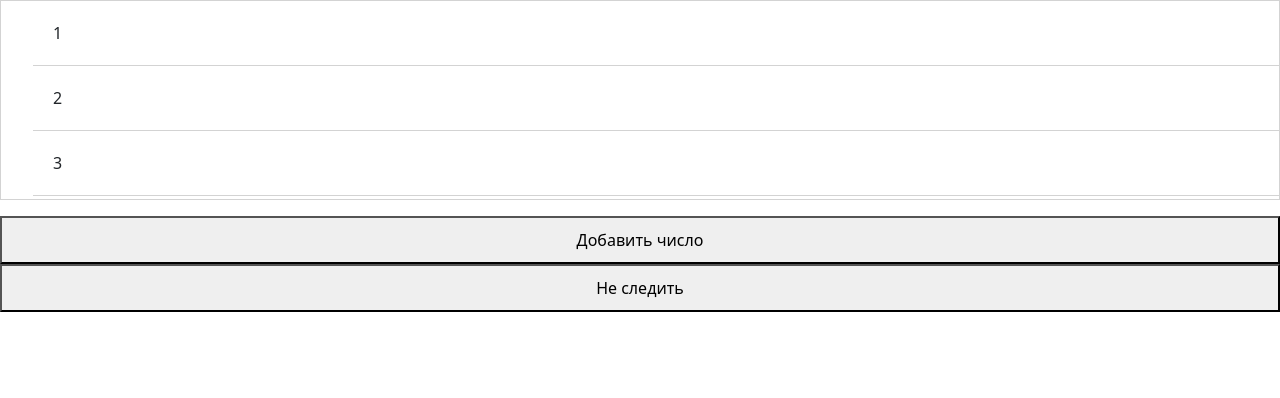
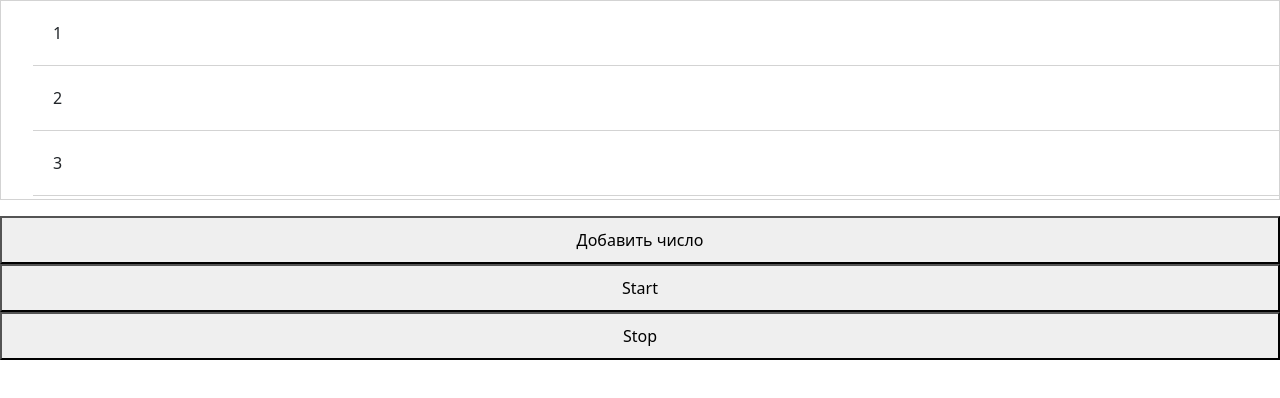
Before and after one commit to Turalinov/react-examples, a React (Create React App) app: page / in a window 1280 px wide. Shown: the top 398 px of the page. Built offline with nearby package versions, Linux system fonts and the light colour scheme.

Commit message:
added useRef create link for timer

```diff
--- a/src/App.js
+++ b/src/App.js
@@ -80,7 +80,8 @@
 
 //useRef
 // import Form from './component/form/Form';
-import Increment from './component/hooks/useRefExample/Increment'
+import Increment from './component/hooks/useRefExample/Increment';
+import Timer from './component/hooks/useRefExample/Timer';
 
 const App = () => {
 
@@ -119,7 +120,8 @@
       {/* <Form2/> */}
       {/* <Form/> */}
 
-      <Increment/>
+      {/* <Increment/> */}
+      <Timer/>
 
 
       {/* <CounterAdditional render={counter => (
--- /dev/null
+++ b/src/component/hooks/useRefExample/Timer.js
@@ -0,0 +1,39 @@
+import React from 'react';
+import './Increment.css';
+
+
+export default function Timer() {
+
+  const [numbers, setNumbers] = React.useState([1,2,3,4,5]);
+  const timerRef = React.useRef();
+
+  const addNumber = () => {
+    // console.log(numbers)
+    // const lastNumber = numbers[numbers.length - 1];
+    // setNumbers([...numbers, lastNumber + 1])
+    setNumbers((prev) => [...prev, prev[prev.length - 1] + 1]);
+  };
+
+  const start = () => {
+    timerRef.current = setInterval(addNumber, 5000);
+  }
+
+  const stop = () => {
+    console.log(timerRef.current)
+    clearInterval(timerRef.current)
+  }
+
+
+  return (
+    <div>
+      <ul>
+        {numbers.map((number) => (
+          <li key={number}>{number}</li>
+        ))}
+      </ul>
+      <button onClick={addNumber}>Добавить число</button>
+      <button onClick={start}>Start</button>
+      <button onClick={stop}>Stop</button>
+    </div>
+  )
+}
```
